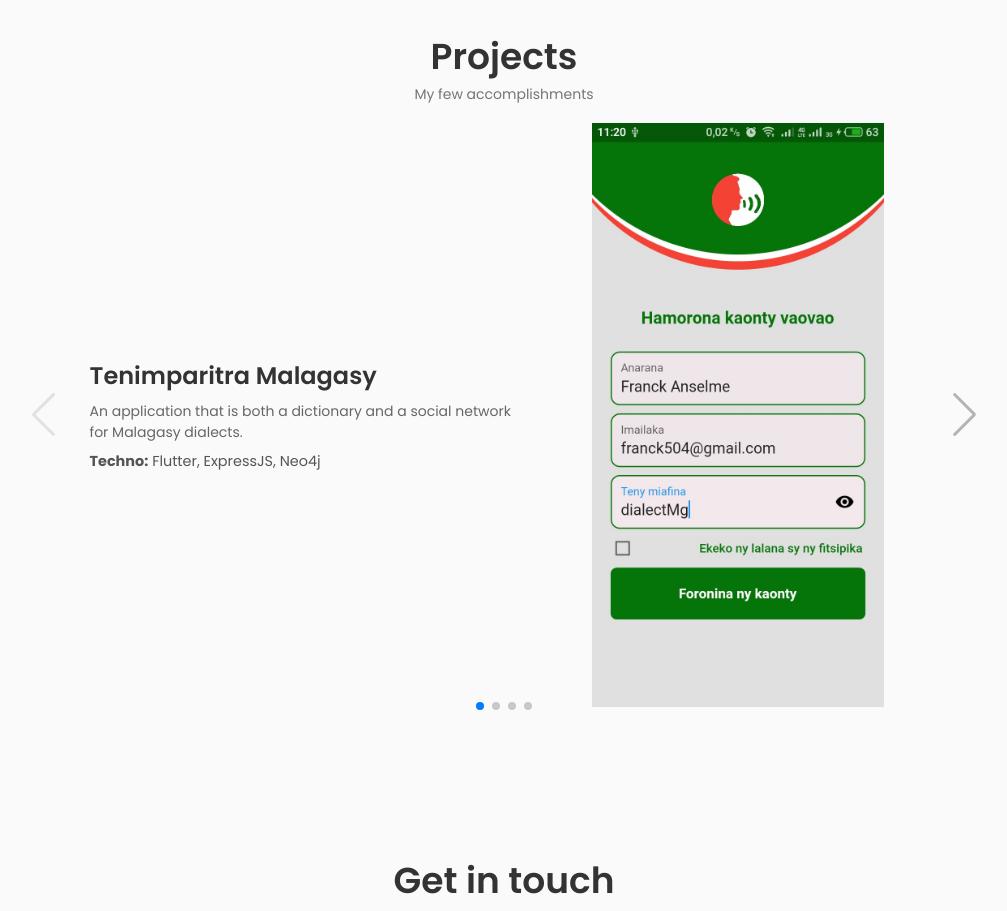
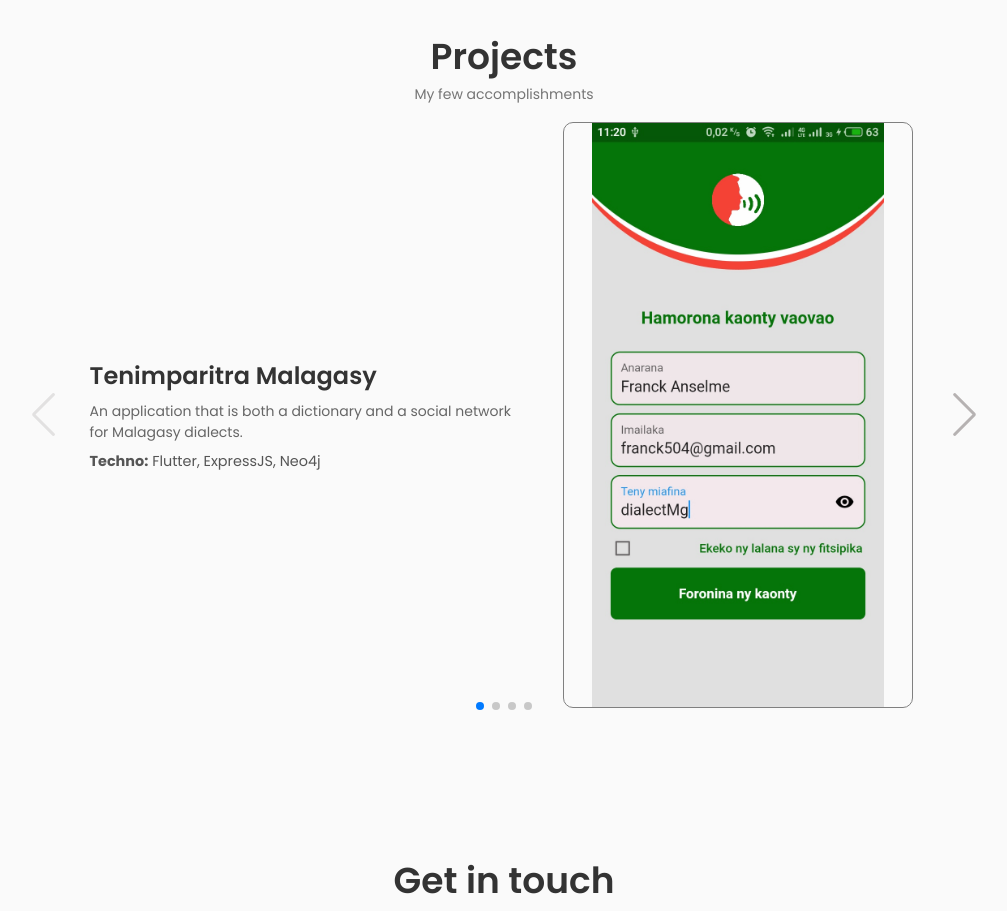
Before and after one commit to franck504/portfolio, a React (Create React App) app: page / in a window 1280 px wide. Shown: the part 4120-5031 px from the top of the page, without its empty margins (136-1143 px from the left). Built offline with nearby package versions, Linux system fonts and the light colour scheme.

Commit message:
border image project

```diff
--- a/src/components/projects/projects.css
+++ b/src/components/projects/projects.css
@@ -74,7 +74,7 @@
   display: flex;
   justify-content: center;
   align-items: center;
-  border: 1px solid transparent;
+  border: 1px solid grey;
   border-radius: 10px;
   background-color: transparent;
   overflow: hidden;
```
